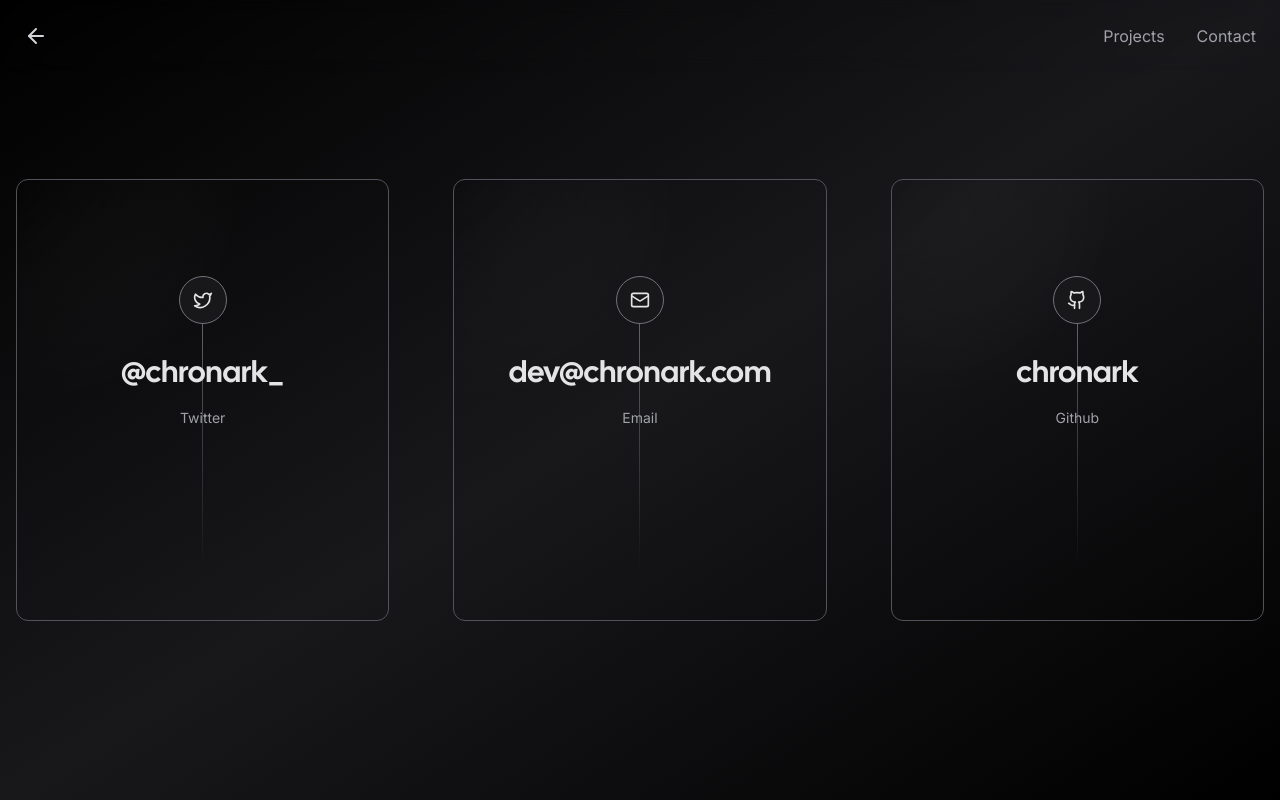
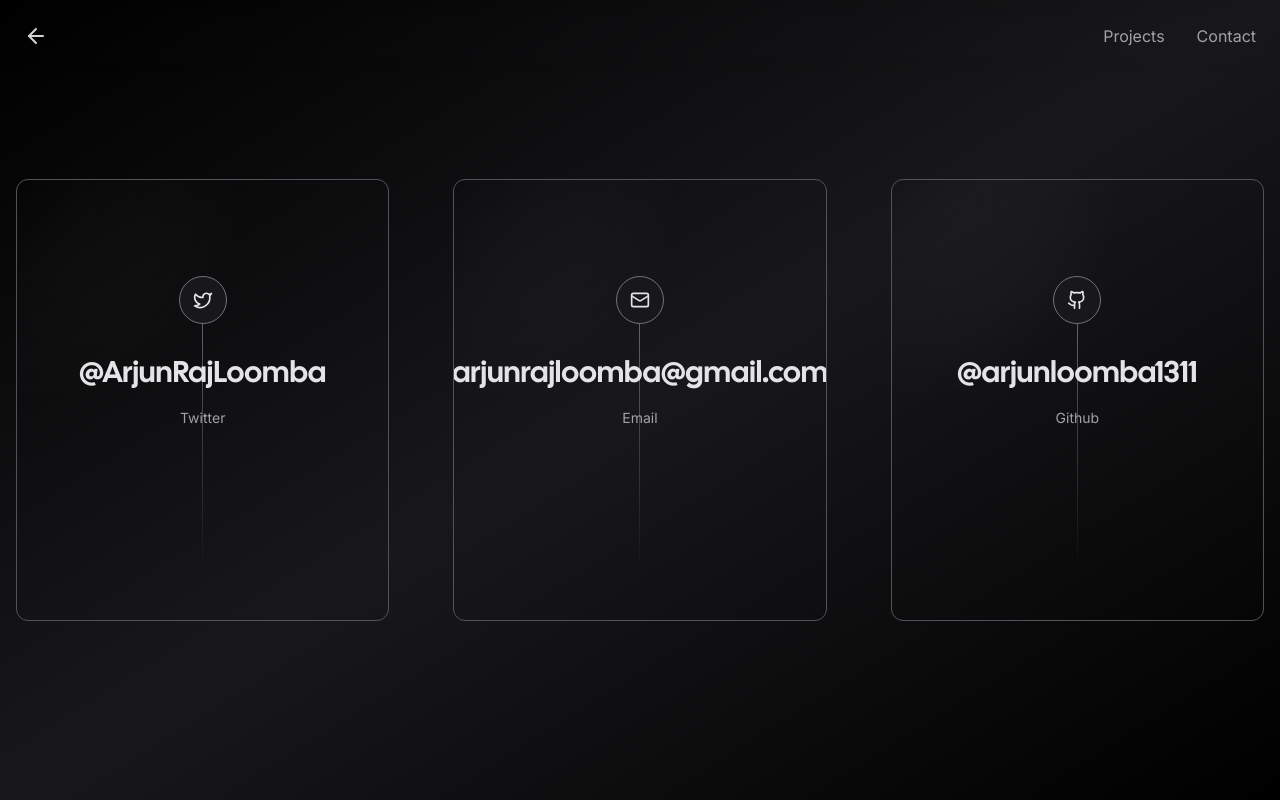
Before and after one commit to arjunloomba1311/arjunloomba-portfolio, a Next.js app: page /contact in a window 1280 px wide. Built offline with nearby package versions, Linux system fonts and the light colour scheme; no server answers; what tailwindcss-debug-screens would draw is missing.

Commit message:
Edited contact info

```diff
--- a/app/contact/page.tsx
+++ b/app/contact/page.tsx
@@ -7,21 +7,21 @@
 const socials = [
 	{
 		icon: <Twitter size={20} />,
-		href: "https://twitter.com/chronark_",
+		href: "https://twitter.com/ArjunRajLoomba",
 		label: "Twitter",
-		handle: "@chronark_",
+		handle: "@ArjunRajLoomba",
 	},
 	{
 		icon: <Mail size={20} />,
-		href: "mailto:dev@chronark.com",
+		href: "mailto:arjunrajloomba@gmail.com",
 		label: "Email",
-		handle: "dev@chronark.com",
+		handle: "arjunrajloomba@gmail.com",
 	},
 	{
 		icon: <Github size={20} />,
-		href: "https://github.com/chronark",
+		href: "https://github.com/arjunloomba1311",
 		label: "Github",
-		handle: "chronark",
+		handle: "@arjunloomba1311",
 	},
 ];
 
--- a/app/page.tsx
+++ b/app/page.tsx
@@ -35,7 +35,7 @@
       <div className="hidden w-screen h-px animate-glow md:block animate-fade-right bg-gradient-to-r from-zinc-300/0 via-zinc-300/50 to-zinc-300/0" />
       <div className="my-16 text-center animate-fade-in">
         <h2 className="text-sm text-zinc-500 ">
-          UCLA CS' 25 | Product Enthusiast | Currently working at a Transportation Technology startup called Urban Drive
+          UCLA CS' 25 | Working at a Transportation startup called Urban Drive
           {/* <Link
             target="_blank"
             href="https://getlendit.com/"
```
